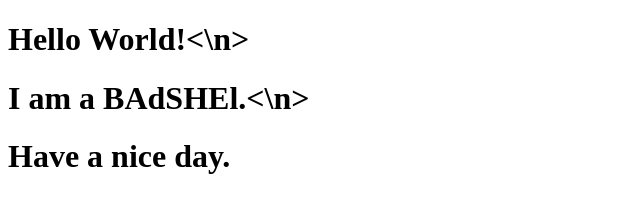
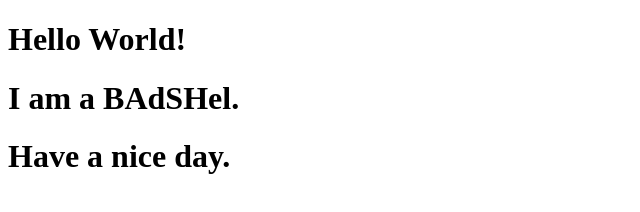
Before and after one commit to BAdSHel/BADSHel.github.io, a plain HTML site: page index.html in a window 1280 px wide. Shown: the whole page, without its empty margins (0-640 px from the left). Drawn offline with Linux system fonts and the light colour scheme.

Commit message:
no quoted

```diff
--- a/index.html
+++ b/index.html
@@ -5,8 +5,8 @@
     <title>Home</title>
   </head>
   <body>
-    <h1>Hello World!<\n></h1>
-    <h1>I am a BAdSHEl.<\n></h1>
+    <h1>Hello World!</h1>
+    <h1>I am a BAdSHel.</h1>
     <h1>Have a nice day.</h1>
   </body>
 </html>
```
